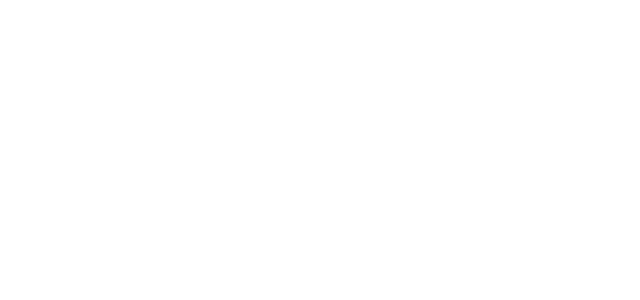
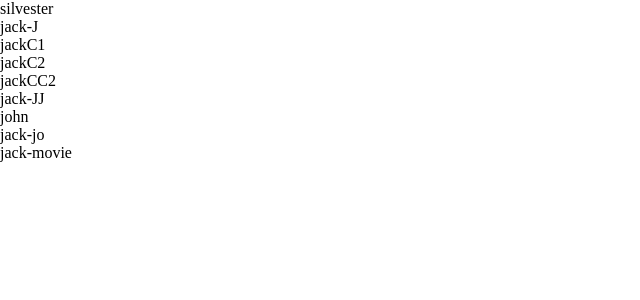
Before and after one commit to abedigram/baqlog, a Nuxt app: page /treeview in a window 1280 px wide. Before the commit this address had no page. Shown: the top 300 px of the page, without its empty margins (0-640 px from the left). Built offline with nearby package versions, Linux system fonts and the light colour scheme.

Commit message:
basic treeview implemented

```diff
--- a/components/NuxtLogo.vue
+++ /dev/null
@@ -1,11 +0,0 @@
-<template>
-  <svg class="nuxt-logo" viewBox="0 0 45 30" fill="none" xmlns="http://www.w3.org/2000/svg">
-    <path d="M24.7203 29.704H41.1008C41.6211 29.7041 42.1322 29.5669 42.5828 29.3061C43.0334 29.0454 43.4075 28.6704 43.6675 28.2188C43.9275 27.7672 44.0643 27.2549 44.0641 26.7335C44.0639 26.2121 43.9266 25.6999 43.6662 25.2485L32.6655 6.15312C32.4055 5.70162 32.0315 5.32667 31.581 5.06598C31.1305 4.8053 30.6195 4.66805 30.0994 4.66805C29.5792 4.66805 29.0682 4.8053 28.6177 5.06598C28.1672 5.32667 27.7932 5.70162 27.5332 6.15312L24.7203 11.039L19.2208 1.48485C18.9606 1.03338 18.5864 0.658493 18.1358 0.397853C17.6852 0.137213 17.1741 0 16.6538 0C16.1336 0 15.6225 0.137213 15.1719 0.397853C14.7213 0.658493 14.3471 1.03338 14.0868 1.48485L0.397874 25.2485C0.137452 25.6999 0.000226653 26.2121 2.8053e-07 26.7335C-0.000226092 27.2549 0.136554 27.7672 0.396584 28.2188C0.656614 28.6704 1.03072 29.0454 1.48129 29.3061C1.93185 29.5669 2.44298 29.7041 2.96326 29.704H13.2456C17.3195 29.704 20.3239 27.9106 22.3912 24.4118L27.4102 15.7008L30.0986 11.039L38.1667 25.0422H27.4102L24.7203 29.704ZM13.0779 25.0374L5.9022 25.0358L16.6586 6.36589L22.0257 15.7008L18.4322 21.9401C17.0593 24.2103 15.4996 25.0374 13.0779 25.0374Z" fill="#00DC82" />
-  </svg>
-</template>
-
-<style>
-.nuxt-logo {
-  height: 180px;
-}
-</style>
--- /dev/null
+++ b/components/leave.vue
@@ -0,0 +1,20 @@
+<template>
+  <div>
+    <p>{{ data.title }}</p>
+    <tree :data="data.children" v-if="data.children.length"></tree>
+  </div>
+</template>
+
+<script>
+import Tree from "~/components/tree";
+export default {
+  components: {
+    Tree,
+  },
+  name: "leave",
+  props: ["data"],
+};
+</script>
+
+<style>
+</style>
--- /dev/null
+++ b/components/tree.vue
@@ -0,0 +1,17 @@
+<template>
+  <ul>
+    <li v-for="leave in data" :key="leave.title">
+      <leave :data="leave"></leave>
+    </li>
+  </ul>
+</template>
+
+<script>
+export default {
+  name: "tree",
+  props: ["data"],
+};
+</script>
+
+<style>
+</style>
--- /dev/null
+++ b/pages/treeview.vue
@@ -0,0 +1,71 @@
+<template>
+  <tree :data="tree"></tree>
+</template>
+
+<script>
+import Tree from "~/components/tree";
+export default {
+  components: {
+    Tree,
+  },
+  data: () => {
+    return {
+      tree: [
+        {
+          id: "12234",
+          title: "silvester",
+          children: [
+            {
+              id: "122484",
+              title: "jack-J",
+              children: [
+                {
+                  id: "122484",
+                  title: "jackC1",
+                  children: [],
+                },
+                {
+                  id: "124824",
+                  title: "jackC2",
+                  children: [
+                    {
+                      id: "12484",
+                      title: "jackCC2",
+                      children: [],
+                    },
+                  ],
+                },
+              ],
+            },
+            {
+              id: "124844",
+              title: "jack-JJ",
+              children: [],
+            },
+          ],
+        },
+        {
+          id: "12434",
+          title: "john",
+          children: [
+            {
+              id: "1248254",
+              title: "jack-jo",
+              children: [
+                {
+                  id: "123484",
+                  title: "jack-movie",
+                  children: [],
+                },
+              ],
+            },
+          ],
+        },
+      ],
+    };
+  },
+};
+</script>
+
+<style>
+</style>
```
